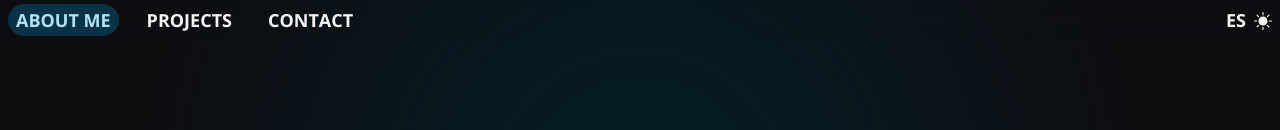
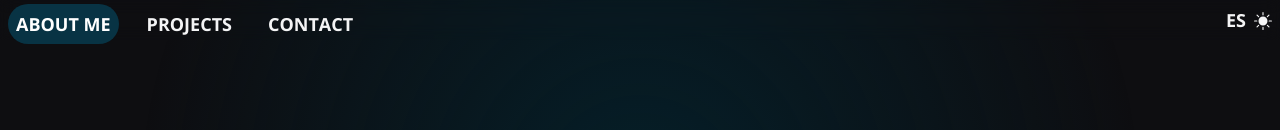
Before and after one commit to fernandobouchet/fernandobouchet.github.io, a Next.js app: page / in a window 1280 px wide. Shown: the top 130 px of the page. Built offline with nearby package versions, Linux system fonts and the light colour scheme.

Commit message:
feat: update 'navItems' styles

```diff
--- a/app/globals.css
+++ b/app/globals.css
@@ -47,16 +47,16 @@
     @apply box-border scroll-smooth text-base;
   }
   body {
-    @apply m-0 max-w-7xl bg-background text-foreground text-base lg:text-lg;
+    @apply m-0 max-w-7xl bg-background text-foreground text-base lg:text-lg mx-auto;
   }
   a.nav-active {
-    @apply text-tertiary-foreground bg-tertiary dark:bg-secondary-foreground;
+    @apply bg-primary text-primary-foreground;
   }
 }
 
 @layer components {
   .section-container {
-    @apply flex flex-col justify-center items-center h-[calc(100vh-2.5rem)] scroll-mt-10 mt-10 px-2 max-w-screen-lg;
+    @apply flex flex-col justify-center items-center h-[calc(100vh-2.5rem)] scroll-mt-10 mt-10 px-2 max-w-screen-lg w-full;
   }
   .section-title {
     @apply text-2xl md:text-3xl font-bold;
--- a/components/nav/navItems.tsx
+++ b/components/nav/navItems.tsx
@@ -8,7 +8,7 @@ const NavItems = () => {
   const { texts } = useContext(LanguageContext);
 
   return (
-    <ul className="flex gap-2 md:gap-5 font-bold text-foreground">
+    <ul className="flex gap-2 md:gap-5 font-bold text-foreground pt-2">
       <li>
         <Link
           to="about"
@@ -17,7 +17,7 @@ const NavItems = () => {
           smooth={true}
           duration={200}
           offset={-40}
-          className={`py-1 px-2 rounded-full cursor-pointer`}
+          className={`p-2 rounded-full cursor-pointer`}
         >
           {texts.navbar.about}
         </Link>
@@ -30,7 +30,7 @@ const NavItems = () => {
           smooth={true}
           duration={200}
           offset={-40}
-          className={`py-1 px-2 rounded-full cursor-pointer`}
+          className={`p-2 rounded-full cursor-pointer`}
         >
           {texts.navbar.projects}
         </Link>
@@ -43,7 +43,7 @@ const NavItems = () => {
           smooth={true}
           duration={200}
           offset={-40}
-          className={`py-1 px-2 rounded-full cursor-pointer`}
+          className={`p-2 rounded-full cursor-pointer`}
         >
           {texts.navbar.contact}
         </Link>
```
